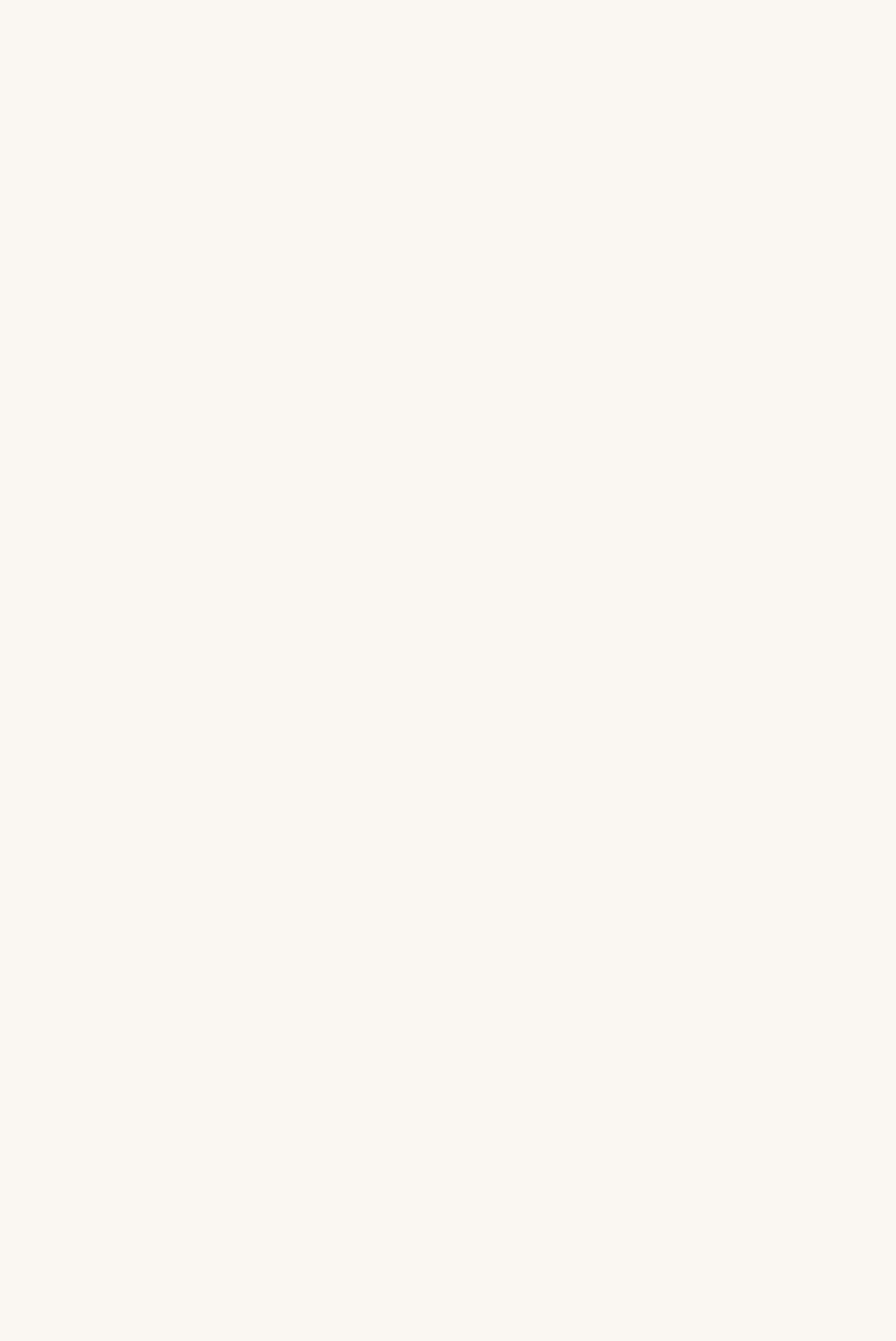
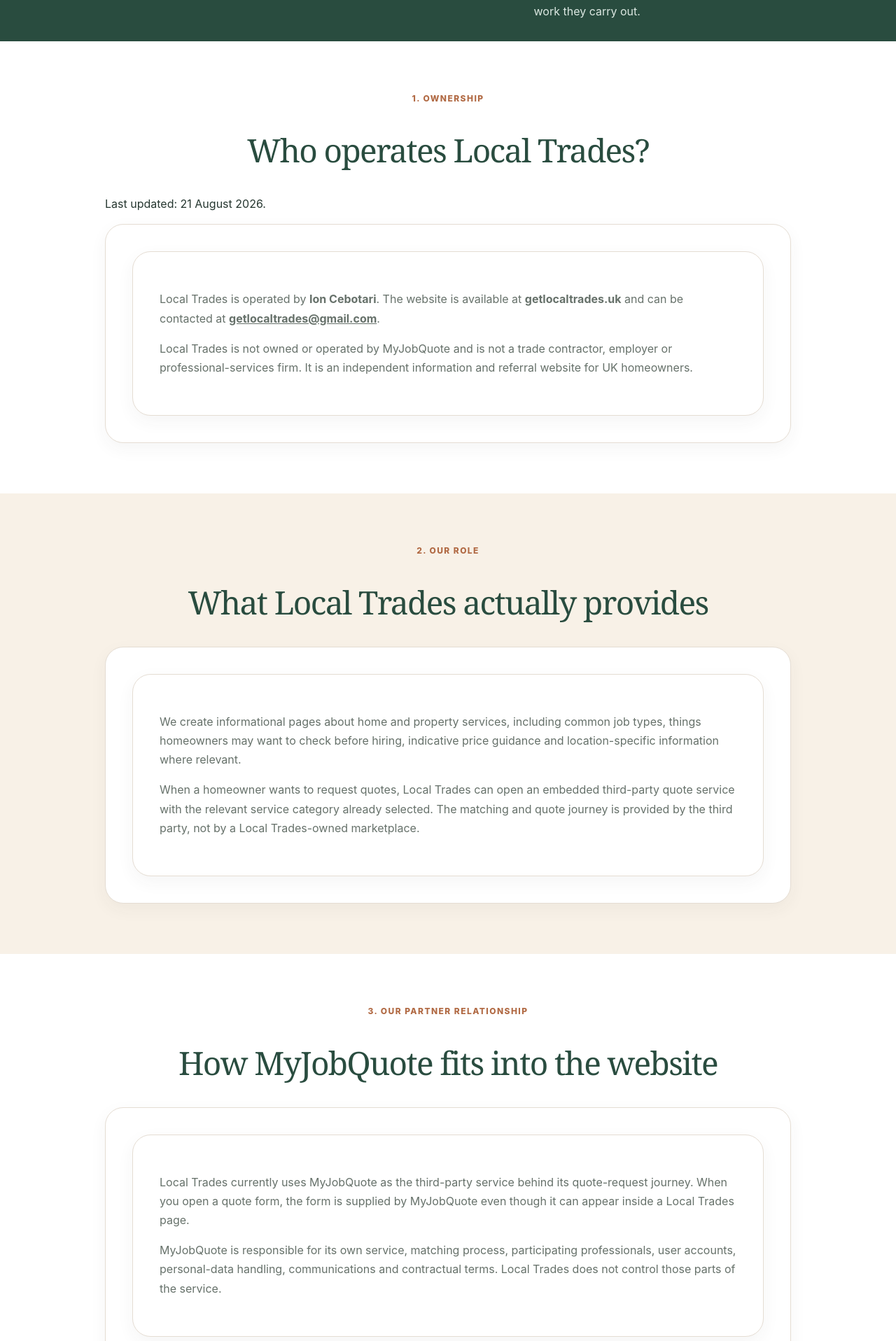
Before and after one commit to Johny-88/local-trades, a Next.js app: page /transparency in a window 1280 px wide. Before the commit this address had no page. Shown: the part 744-2660 px from the top of the page at 70% size. Before the commit the page ends 800 px from the top, so only its background shows below. Built offline with nearby package versions, Linux system fonts and the light colour scheme.

Commit message:
Add Local Trades transparency page

```diff
--- /dev/null
+++ b/src/app/transparency/page.tsx
@@ -0,0 +1,186 @@
+import type { Metadata } from "next";
+import { InfoPageShell, InfoSection } from "../../components/InfoPageShell";
+import { JsonLd } from "../../components/JsonLd";
+import { createInfoPageStructuredData, type BreadcrumbItem } from "../../lib/schema";
+import { createPageMetadata } from "../../lib/seo";
+import { CONTACT_EMAIL, OPERATOR_NAME } from "../../lib/site";
+
+const title = "Transparency | Local Trades";
+const description = "How Local Trades works, who operates it, how referral commissions work, our relationship with MyJobQuote and how we approach reviews, pricing and editorial content.";
+const canonicalPath = "/transparency/";
+
+export const metadata: Metadata = createPageMetadata({
+  title,
+  description,
+  path: canonicalPath,
+  openGraphDescription: "See who operates Local Trades, how the website makes money, how MyJobQuote referrals work and how we approach reviews, prices and editorial information.",
+  twitterDescription: "How Local Trades works, who operates it and how referral commissions and third-party services are handled.",
+});
+
+const breadcrumbItems: BreadcrumbItem[] = [
+  { name: "Home", href: "/" },
+  { name: "Transparency", href: canonicalPath },
+];
+
+export default function TransparencyPage() {
+  return (
+    <>
+      <JsonLd data={createInfoPageStructuredData(canonicalPath, title, description, breadcrumbItems)} />
+      <InfoPageShell
+        eyebrow="Transparency"
+        title="How Local Trades works and how we make money"
+        intro="We want homeowners to understand exactly what Local Trades is, who operates it, where the quote service comes from and how the website can earn money from referrals."
+        breadcrumbItems={breadcrumbItems}
+        summaryTitle="Local Trades is an independent referral website"
+        summary={
+          <p>
+            Local Trades is operated by <strong>{OPERATOR_NAME}</strong>. We publish our own informational pages and connect homeowners with a third-party quote service. We may earn a commission from qualifying partner activity, but we do not employ the professionals, set their prices or control the work they carry out.
+          </p>
+        }
+      >
+        <InfoSection
+          id="who-operates-local-trades"
+          eyebrow="1. Ownership"
+          title="Who operates Local Trades?"
+          intro="Last updated: 21 August 2026."
+        >
+          <div className="content-card">
+            <p>
+              Local Trades is operated by <strong>{OPERATOR_NAME}</strong>. The website is available at <strong>getlocaltrades.uk</strong> and can be contacted at <a href={`mailto:${CONTACT_EMAIL}`}><strong>{CONTACT_EMAIL}</strong></a>.
+            </p>
+            <p>
+              Local Trades is not owned or operated by MyJobQuote and is not a trade contractor, employer or professional-services firm. It is an independent information and referral website for UK homeowners.
+            </p>
+          </div>
+        </InfoSection>
+
+        <InfoSection
+          id="what-we-do"
+          eyebrow="2. Our role"
+          title="What Local Trades actually provides"
+          soft
+        >
+          <div className="content-card">
+            <p>
+              We create informational pages about home and property services, including common job types, things homeowners may want to check before hiring, indicative price guidance and location-specific information where relevant.
+            </p>
+            <p>
+              When a homeowner wants to request quotes, Local Trades can open an embedded third-party quote service with the relevant service category already selected. The matching and quote journey is provided by the third party, not by a Local Trades-owned marketplace.
+            </p>
+          </div>
+        </InfoSection>
+
+        <InfoSection
+          id="partner"
+          eyebrow="3. Our partner relationship"
+          title="How MyJobQuote fits into the website"
+        >
+          <div className="content-card">
+            <p>
+              Local Trades currently uses MyJobQuote as the third-party service behind its quote-request journey. When you open a quote form, the form is supplied by MyJobQuote even though it can appear inside a Local Trades page.
+            </p>
+            <p>
+              MyJobQuote is responsible for its own service, matching process, participating professionals, user accounts, personal-data handling, communications and contractual terms. Local Trades does not control those parts of the service.
+            </p>
+          </div>
+        </InfoSection>
+
+        <InfoSection
+          id="how-we-make-money"
+          eyebrow="4. How we make money"
+          title="Referral and affiliate commissions"
+          soft
+        >
+          <div className="content-card">
+            <p>
+              Local Trades may earn a commission when a qualifying referral or transaction occurs through a commercial partner relationship. This is how the website can be funded without charging homeowners simply to browse Local Trades content or open the quote journey.
+            </p>
+            <p>
+              A referral commission does not change the price or terms offered by a professional under Local Trades' control, because Local Trades does not set professional prices or contracts. It also does not make us the employer, agent or contractor of the professionals who may respond.
+            </p>
+            <p>
+              We disclose the referral relationship in the site footer and in our legal information rather than presenting Local Trades as if it were the company carrying out the work.
+            </p>
+          </div>
+        </InfoSection>
+
+        <InfoSection
+          id="reviews"
+          eyebrow="5. Reviews"
+          title="Where the verified reviews come from"
+        >
+          <div className="content-card">
+            <p>
+              Local Trades does not currently operate its own homeowner review platform. References on the website to genuine or verified customer reviews relate to review information available through the third-party quote and professional-profile service.
+            </p>
+            <p>
+              We do not independently re-verify every review ourselves. Homeowners should read the profile and review information shown by the relevant third-party service and make their own hiring decision.
+            </p>
+          </div>
+        </InfoSection>
+
+        <InfoSection
+          id="prices"
+          eyebrow="6. Price information"
+          title="How we use cost guidance"
+          soft
+        >
+          <div className="content-card">
+            <p>
+              Prices and ranges published on Local Trades are intended as guidance, not fixed prices or guaranteed quotes. Where practical, service and location pages may use current published sources and explain the context of the figures shown.
+            </p>
+            <p>
+              Real prices can vary materially because of property condition, location, access, materials, urgency, project size, specialist requirements and the professional you choose. A real quote for the actual job should take priority over general website guidance.
+            </p>
+          </div>
+        </InfoSection>
+
+        <InfoSection
+          id="local-content"
+          eyebrow="7. Local pages"
+          title="Why location pages contain local information"
+        >
+          <div className="content-card">
+            <p>
+              Local Trades creates location pages to help homeowners understand service-specific issues that can genuinely vary by place, such as housing type, parking and access, local authority rules or other practical considerations.
+            </p>
+            <p>
+              Our intention is not simply to replace one city name with another. Where a page makes a location-specific claim, we aim to base it on relevant published information and keep the amount of local content proportionate to the service.
+            </p>
+          </div>
+        </InfoSection>
+
+        <InfoSection
+          id="privacy"
+          eyebrow="8. Privacy"
+          title="What Local Trades collects directly"
+          soft
+        >
+          <div className="content-card">
+            <p>
+              Local Trades does not currently run user accounts, take payments, operate a newsletter sign-up or collect job details through its own job-submission database. The embedded quote form is a third-party service and information entered into it is submitted to that provider.
+            </p>
+            <p>
+              If you voluntarily email us, we receive the information in your email. Normal hosting and security infrastructure can also process limited technical request data needed to deliver and protect the website. See our <a href="/privacy/">Privacy Policy</a> and <a href="/cookies/">Cookie Policy</a> for the full explanation.
+            </p>
+          </div>
+        </InfoSection>
+
+        <InfoSection
+          id="corrections"
+          eyebrow="9. Corrections and questions"
+          title="Tell us if something needs correcting"
+        >
+          <div className="content-card">
+            <p>
+              If you believe a factual statement, source, price range or local detail on Local Trades is wrong or outdated, email <a href={`mailto:${CONTACT_EMAIL}`}><strong>{CONTACT_EMAIL}</strong></a> with the page and the issue you have identified.
+            </p>
+            <p>
+              You can also read our <a href="/terms/">Terms &amp; Conditions</a> for the legal terms governing use of the website.
+            </p>
+          </div>
+        </InfoSection>
+      </InfoPageShell>
+    </>
+  );
+}
```
